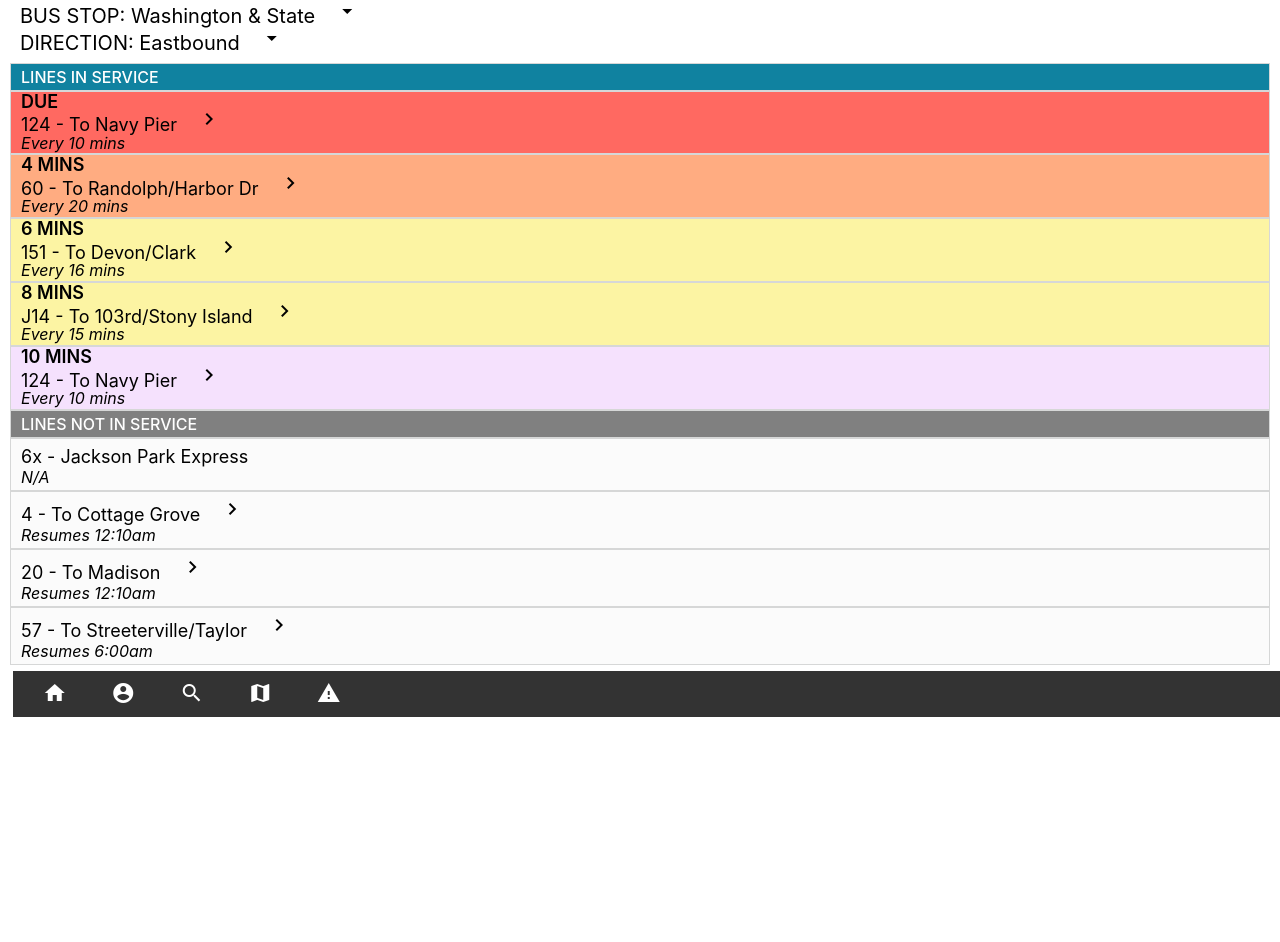
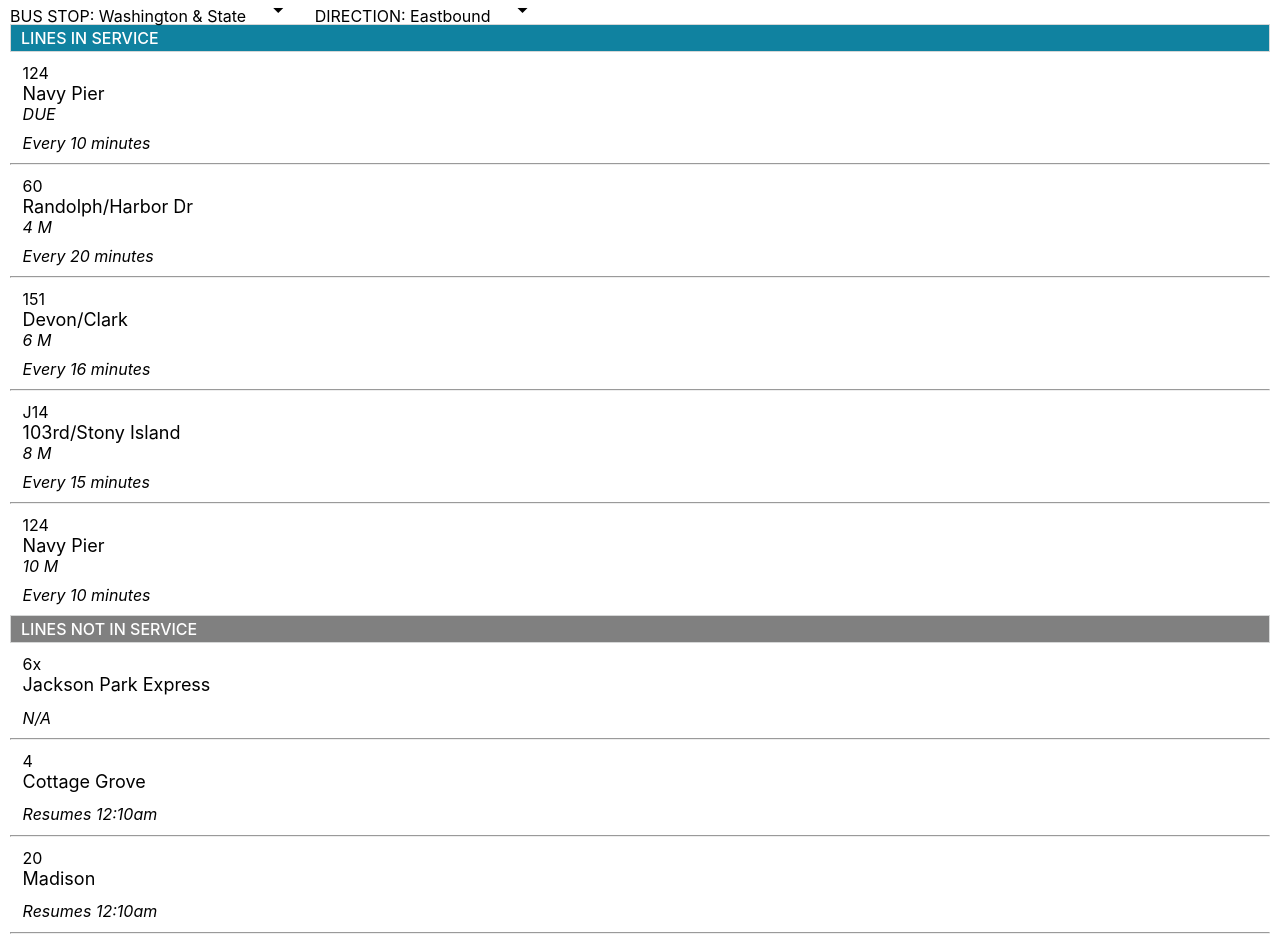
Before and after one commit to KatyCar/BusyBus, a plain HTML site: page index.html in a window 1280 px wide. Shown: the part 70-1012 px from the top of the page. Before the commit the page ends 900 px from the top, so only its background shows below. Drawn offline with Linux system fonts and the light colour scheme.

Commit message:
Update index.html

```diff
--- a/index.html
+++ b/index.html
@@ -3,43 +3,98 @@
   <head>
     <meta charset="utf-8">
     <title>BusyBus</title>
-    <meta name="viewport" content="width=device-width, initial-scale=1.0, viewport-fit=cover">
+    <meta name="viewport" content="width=device-width">
     <link rel="stylesheet" href="css/reset.css">
       <link rel="stylesheet" href="css/style.css">
       <link rel="stylesheet" href="https://fonts.googleapis.com/icon?family=Material+Icons">
   </head>
    <body>
-     <header>
+     <section class="container">
       <div class="statusbar"><img src="images/topnav.png" alt="statusbar"></div>
-     </header>
     <main>
-      <h1>BUS STOP: Washington & State<i class="material-icons">arrow_drop_down</i></h1>
-      <h1>DIRECTION: Eastbound<i class="material-icons">arrow_drop_down</i></h1>
-    <div class="container">
+      <p>BUS STOP: Washington & State<i class="material-icons">arrow_drop_down</i>
+      DIRECTION: Eastbound<i class="material-icons">arrow_drop_down</i></p>
       <ul class="list-view">
        <li class="list-divider">LINES IN SERVICE</li>
-       <li class="due">DUE<h2>124 - To Navy Pier<i class="material-icons">chevron_right</i></h2><h3>Every 10 mins</h3></li>
-       <li class="less-than-five">4 MINS<h2>60 - To Randolph/Harbor Dr<i class="material-icons">chevron_right</i></h2><h3>Every 20 mins</h3></li>
-       <li class="less-than-ten">6 MINS<h2>151 - To Devon/Clark<i class="material-icons">chevron_right</i></h2><h3>Every 16 mins</h3></li>
-       <li class="less-than-ten">8 MINS<h2>J14 - To 103rd/Stony Island<i class="material-icons">chevron_right</i></h2><h3>Every 15 mins</h3></li>
-       <li class="less-than-fifteen">10 MINS<h2>124 - To Navy Pier<i class="material-icons">chevron_right</i></h2><h3>Every 10 mins</h3></li>
-      <ul class="list-view-alt">
-       <li class="list-divider-alt">LINES NOT IN SERVICE</li>
-       <li><h2>6x - Jackson Park Express</h2><h3>N/A</h3></li>
-       <li><h2>4 - To Cottage Grove<i class="material-icons">chevron_right</i></h2><h3>Resumes 12:10am</h3></li>
-       <li><h2>20 - To Madison<i class="material-icons">chevron_right</i></h2><h3>Resumes 12:10am</h3></li>
-       <li><h2>57 - To Streeterville/Taylor<i class="material-icons">chevron_right</i></h2><h3>Resumes 6:00am</h3></li>
-      </ul>
-     </div>
-   </div>
-   <div class="button">Pay fare</div>
-   <div class="navbar">
+         <div class="numberRoute">
+           <span class="bus-numberNP">124</span>
+             <h2 class="bus-destination">Navy Pier</h2>
+             <h3 class="arrivalNP">DUE</h3>
+         </div>
+       <div class="info">
+         <h3 class="frequency">Every 10 minutes</h3>
+       </div> <hr>
+         <div class="numberRoute">
+           <span class="bus-numberRH">60</span>
+             <h2 class="bus-destination">Randolph/Harbor Dr</h2>
+             <h3 class="arrivalRH">4 M</h3>
+         </div>
+       <div class="info">
+           <h3 class="frequency">Every 20 minutes</h3>
+        </div> <hr>
+        <div class="numberRoute">
+          <span class="bus-numberRH">151</span>
+            <h2 class="bus-destination">Devon/Clark</h2>
+            <h3 class="arrivalRH">6 M</h3>
+        </div>
+      <div class="info">
+          <h3 class="frequency">Every 16 minutes</h3>
+       </div> <hr>
+       <div class="numberRoute">
+         <span class="bus-numberSI">J14</span>
+           <h2 class="bus-destination">103rd/Stony Island</h2>
+           <h3 class="arrivalSI">8 M</h3>
+       </div>
+      <div class="info">
+          <h3 class="frequency">Every 15 minutes</h3>
+       </div> <hr>
+       <div class="numberRoute">
+         <span class="bus-numberNPB">124</span>
+           <h2 class="bus-destination">Navy Pier</h2>
+           <h3 class="arrivalNPB">10 M</h3>
+       </div>
+     <div class="info">
+         <h3 class="frequency">Every 10 minutes</h3>
+      </div>
+        <li class="list-divider-alt">LINES NOT IN SERVICE</li>
+        <div class="numberRoute">
+          <span class="bus-numberNA">6x</span>
+            <h2 class="bus-destination">Jackson Park Express</h2>
+         </div>
+        <div class="info">
+          <h3 class="frequency">N/A</h3>
+         </div><hr>
+       <div class="numberRoute">
+         <span class="bus-numberNA">4</span>
+           <h2 class="bus-destination">Cottage Grove</h2>
+       </div>
+       <div class="info">
+         <h3 class="frequency">Resumes 12:10am</h3>
+       </div><hr>
+       <div class="numberRoute">
+        <span class="bus-numberNA">20</span>
+          <h2 class="bus-destination">Madison</h2>
+       </div>
+      <div class="info">
+        <h3 class="frequency">Resumes 12:10am</h3>
+      </div><hr>
+      <div class="numberRoute">
+       <span class="bus-numberNA">57</span>
+         <h2 class="bus-destination">Streeterville/Taylor</h2>
+      </div>
+     <div class="info">
+       <h3 class="frequency">Resumes 6:00am</h3>
+     </div><hr>
+  </ul>
+ </section>
+   <div class="button">PAY FARE</div>
+   <section class="iconbar">
      <i class="material-icons">home</i>
      <i class="material-icons">account_circle</i>
      <i class="material-icons">search</i>
      <i class="material-icons">map</i>
      <i class="material-icons">warning</i>
-   </div>
+   </section>
   </main>
   </body>
 </html>
```
